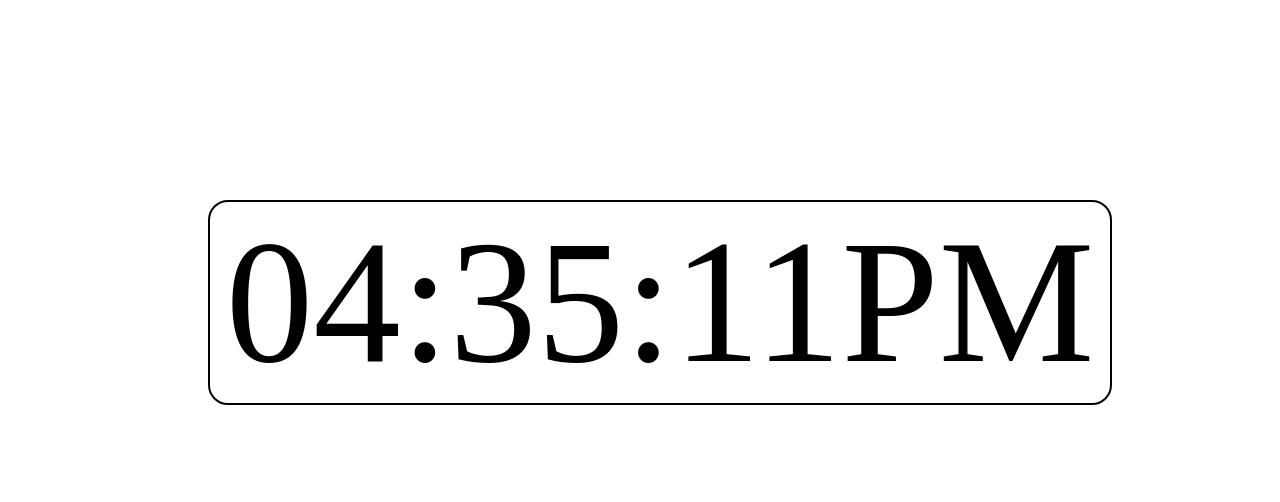
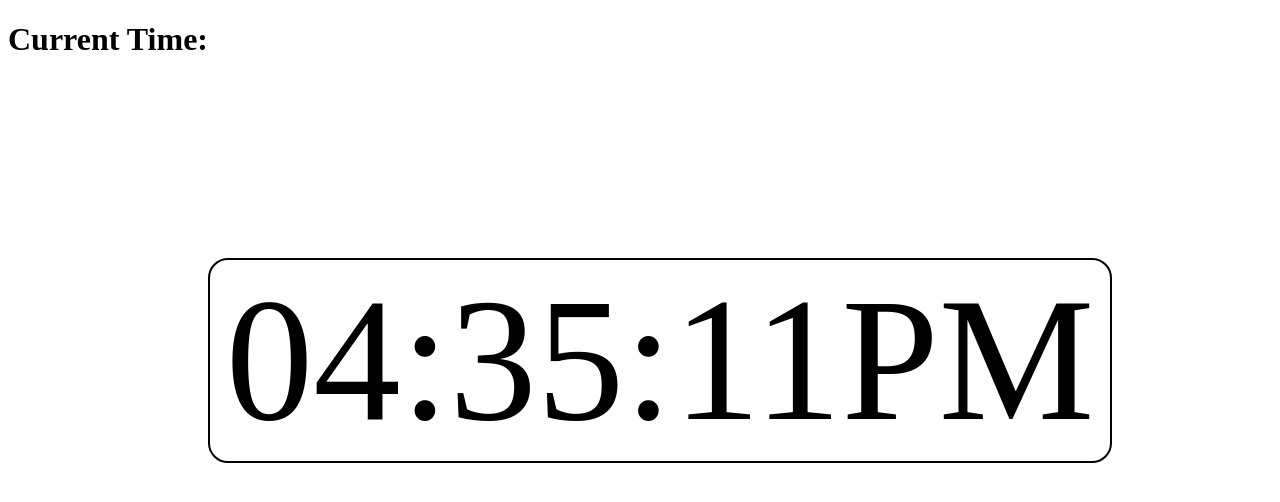
Before and after one commit to TrollGamesInc/Clock, a plain HTML site: page index.html in a window 1280 px wide. Drawn offline with Linux system fonts and the light colour scheme.

Commit message:
Update index.html

```diff
--- a/index.html
+++ b/index.html
@@ -6,6 +6,7 @@
 	"width=device-width, initial-scale=1.0">
 	<title>Digital Clock</title>
 	<link rel="stylesheet" href="clock2.css">
+	<h1>Current Time:</h1>
 </head>
 <body>
 	<div id="clock">8:10:45</div>
```
